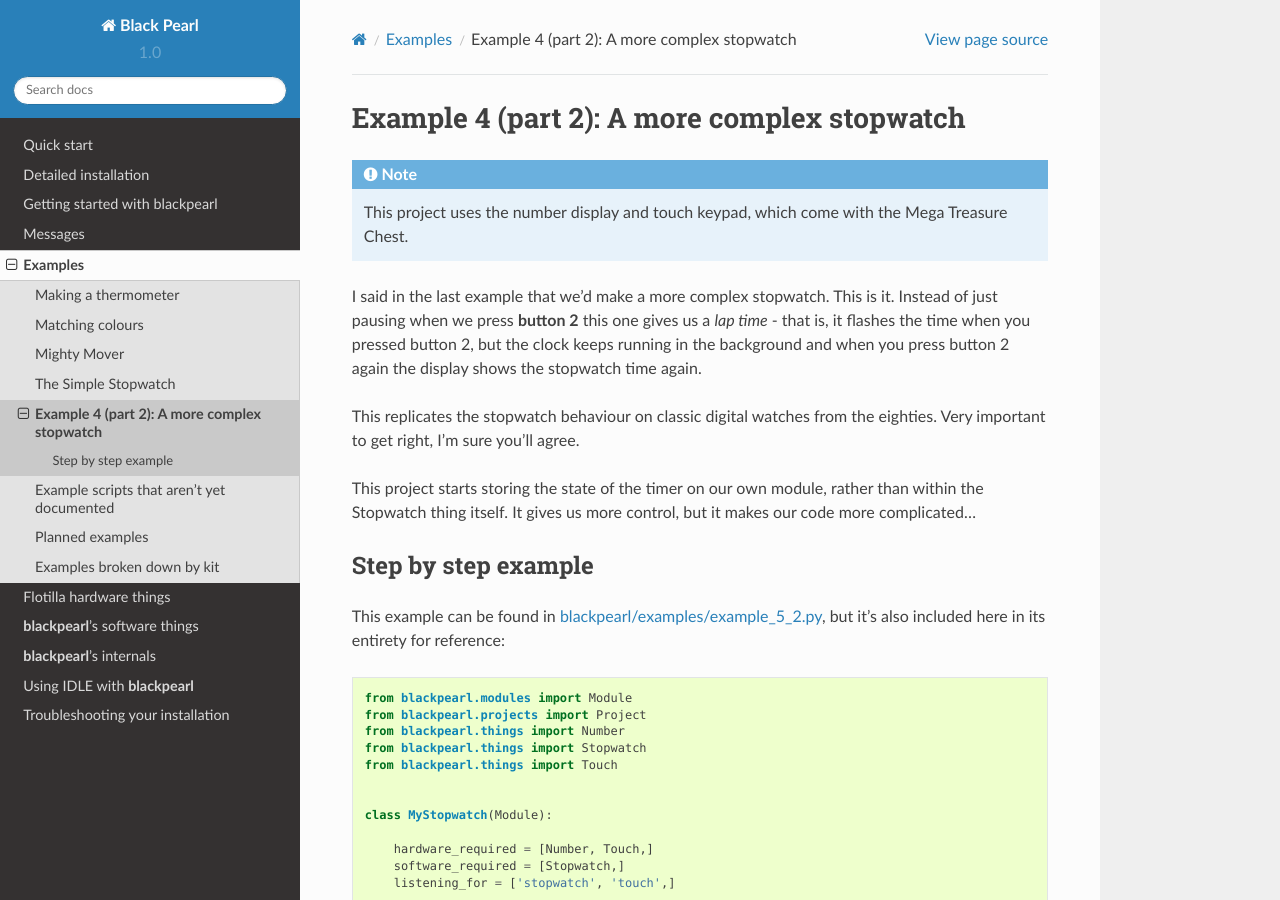
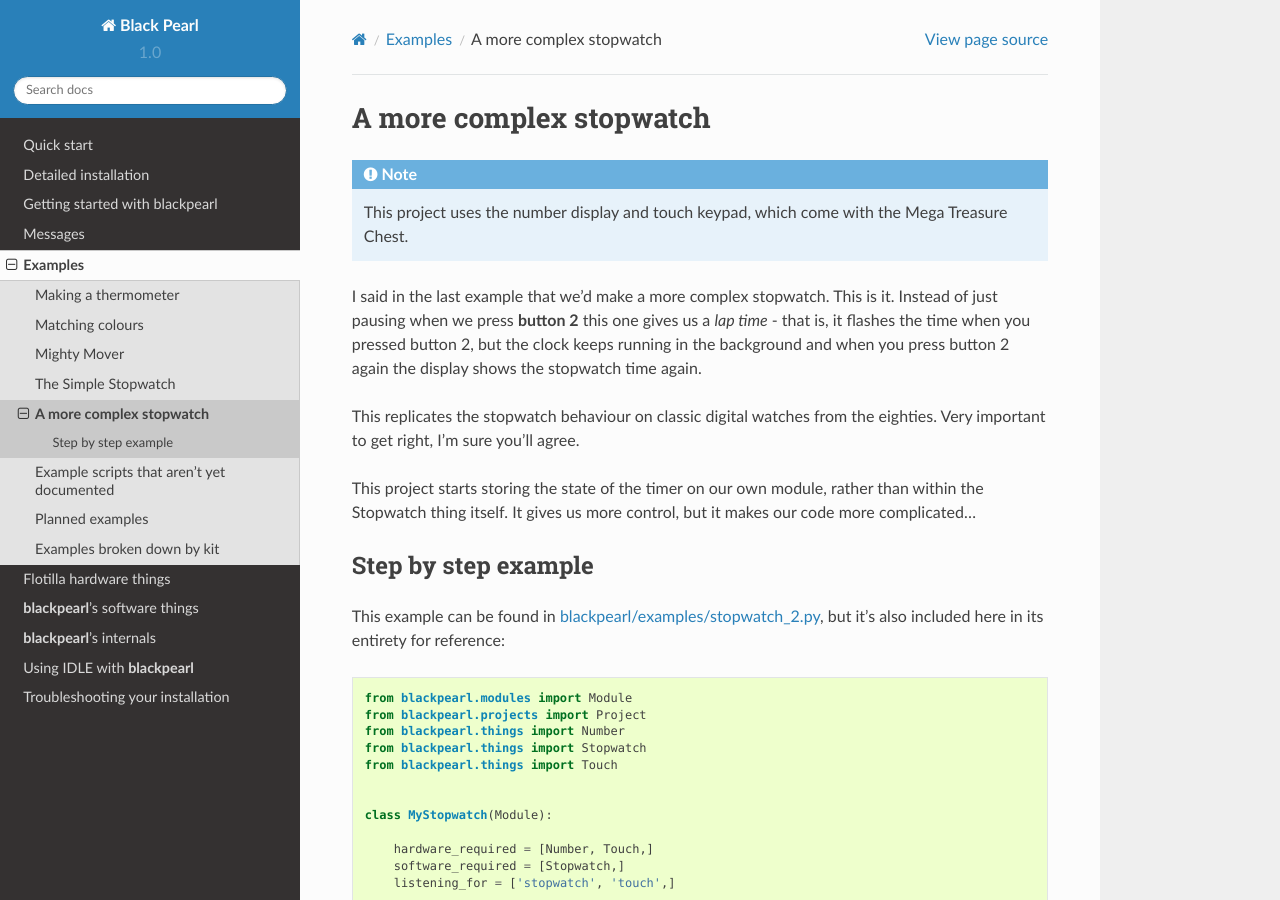
Before and after one commit to offmessage/blackpearl, a Sphinx documentation site: the page built from docs/examples/stopwatch_2.rst, in a window 1280 px wide and 900 px high. Built offline with Sphinx 7.4.7 and the Read the Docs theme 2.0.0, drawn with Linux system fonts in a browser that asks for light colours.

Commit message:
More renaming

```diff
--- a/docs/examples/index.rst
+++ b/docs/examples/index.rst
@@ -11,7 +11,7 @@
    colourmatcher.rst
    mightymover.rst
    stopwatch_1.rst
-   example_4_2.rst
+   stopwatch_2.rst
    examples_no_docs.rst
    plannedexamples.rst
    examplesbykit.rst
--- a/docs/examples/example_4_2.rst
+++ b/docs/examples/stopwatch_2.rst
@@ -1,7 +1,7 @@
-.. _example4_2:
+.. _example-stopwatch_2:
 
-Example 4 (part 2): A more complex stopwatch
-============================================
+A more complex stopwatch
+========================
 
 .. note:: This project uses the number display and touch keypad, which come with
           the Mega Treasure Chest.
@@ -23,8 +23,8 @@
 --------------------
 
 This example can be found in
-`blackpearl/examples/example_5_2.py
-<https://github.com/offmessage/blackpearl/blob/master/blackpearl/examples/example_5_2.py>`_,
+`blackpearl/examples/stopwatch_2.py
+<https://github.com/offmessage/blackpearl/blob/master/blackpearl/examples/stopwatch_2.py>`_,
 but it's also included here in its entirety for reference::
 
   from blackpearl.modules import Module
@@ -202,4 +202,4 @@
 
   cd /home/pi/projects/blackpearl
   source venv/bin/activate
-  python blackpearl/examples/example_5.py
+  python blackpearl/examples/stopwatch_2.py
--- a/docs/hardware/inputs/touch.rst
+++ b/docs/hardware/inputs/touch.rst
@@ -38,3 +38,4 @@
 
  * :doc:`/gettingstarted`
  * :doc:`/examples/stopwatch_1`
+ * :doc:`/examples/stopwatch_2`
--- a/docs/hardware/outputs/number.rst
+++ b/docs/hardware/outputs/number.rst
@@ -222,3 +222,4 @@
 The following examples use the Number:
 
  * :doc:`/examples/stopwatch_1`
+ * :doc:`/examples/stopwatch_2`
```
Also changed, not shown: docs/examples/examplesbykit.rst (+6 -5 lines).
